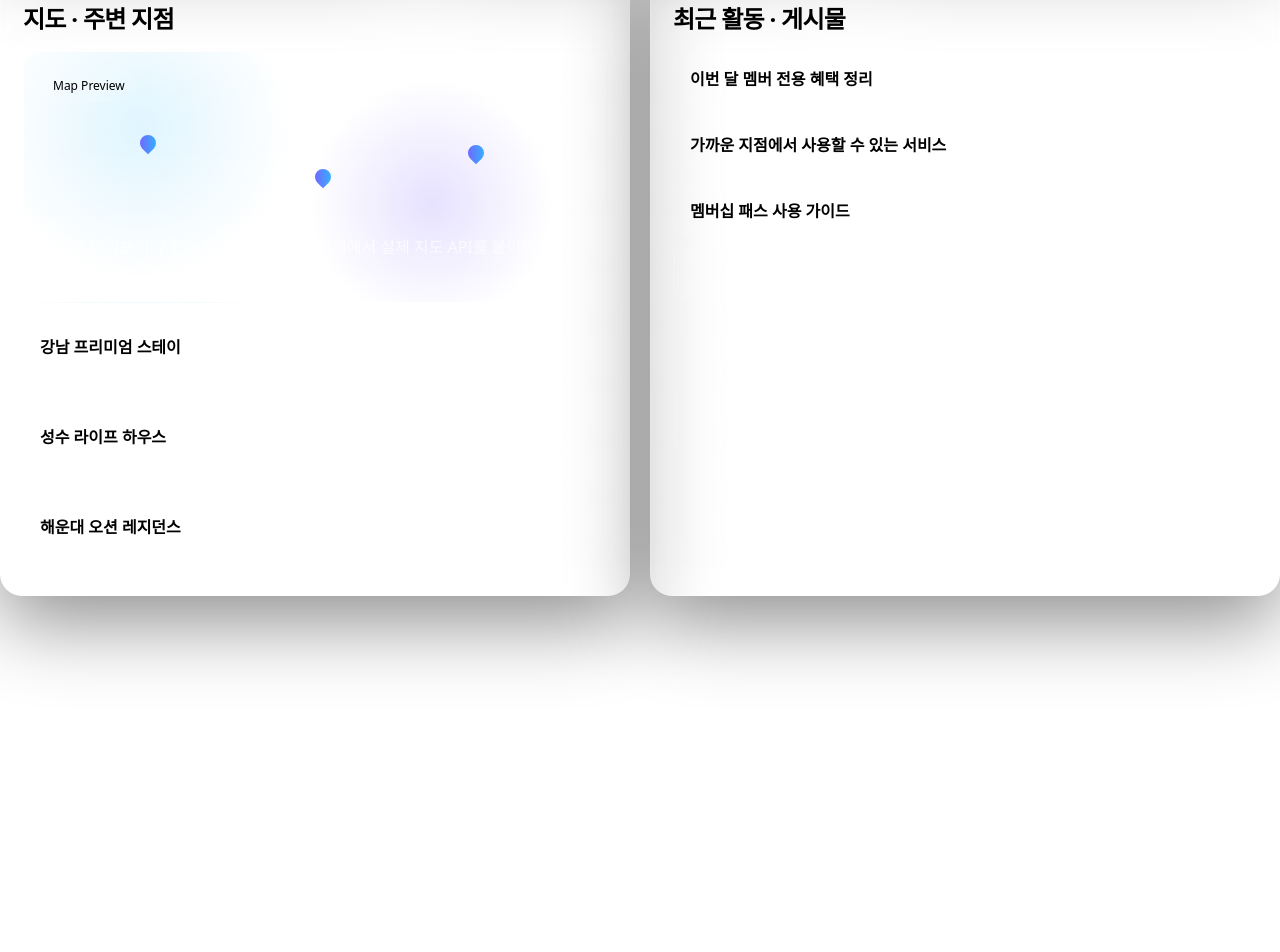
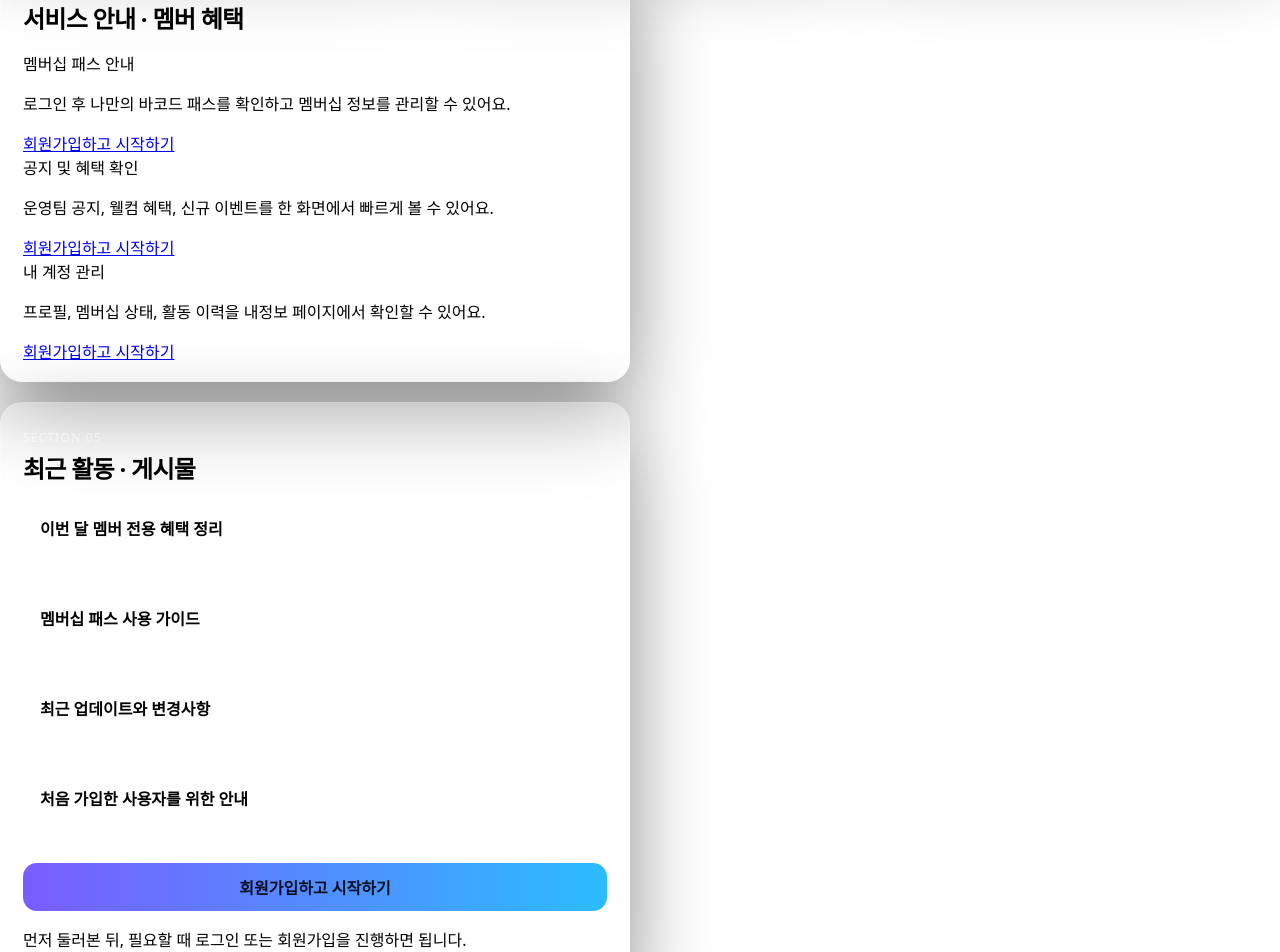
Before and after one commit to jienemadmin/take01, a Next.js app: page / in a window 1280 px wide. Shown: the part 1240-2192 px from the top of the page. Before the commit the page ends 1836 px from the top, so only its background shows below. Built offline with nearby package versions, Linux system fonts and the light colour scheme; no server answers.

Commit message:
Update page.tsx

```diff
--- a/app/page.tsx
+++ b/app/page.tsx
@@ -12,8 +12,11 @@ export default async function HomePage() {
 
   const isLoggedIn = !!session?.user;
   const displayName = session?.user?.name || "Guest";
-  const displayEmail = session?.user?.email || "로그인 후 내 계정을 확인할 수 있어요";
-  const membershipStatus = isLoggedIn ? "멤버십 상태 확인 가능" : "로그인 후 내 멤버십 확인";
+  const displayEmail =
+    session?.user?.email || "로그인 후 내 계정 정보를 확인할 수 있어요";
+  const membershipStatus = isLoggedIn
+    ? "멤버십 상태 확인 가능"
+    : "로그인 후 내 멤버십 확인";
   const barcodeValue = isLoggedIn ? "MEMBER-••••-REAL" : "MEMBER-PREVIEW";
   const barcodeHint = isLoggedIn
     ? "내 바코드를 열어 실제 패스를 확인하세요."
@@ -23,33 +26,62 @@ export default async function HomePage() {
     {
       id: 1,
       title: "웰컴 멤버십 혜택",
-      desc: "회원가입 후 첫 멤버십 안내를 확인하세요.",
+      desc: "회원가입 후 첫 멤버십 안내와 기본 혜택을 확인하세요.",
       href: isLoggedIn ? "/me" : getLoginHref("/me"),
     },
     {
       id: 2,
-      title: "이번 주 추천 숙소",
-      desc: "가까운 지점과 혜택을 확인해보세요.",
-      href: "#lodgings",
+      title: "이번 주 운영 공지",
+      desc: "새로운 기능과 서비스 변경 사항을 빠르게 확인하세요.",
+      href: "#notices",
     },
     {
       id: 3,
-      title: "공지사항 업데이트",
-      desc: "서비스 변경사항과 새로운 이벤트를 확인하세요.",
-      href: "#notices",
+      title: "패스 사용 안내",
+      desc: "바코드 패스와 멤버십 사용 방식을 미리 둘러보세요.",
+      href: "#benefits",
     },
   ];
 
-  const lodgings = [
-    { id: 1, name: "강남 프리미엄 스테이", area: "서울 강남", tag: "도심형" },
-    { id: 2, name: "성수 라이프 하우스", area: "서울 성수", tag: "트렌디" },
-    { id: 3, name: "해운대 오션 레지던스", area: "부산 해운대", tag: "오션뷰" },
+  const benefits = [
+    {
+      id: 1,
+      title: "멤버십 패스 안내",
+      desc: "로그인 후 나만의 바코드 패스를 확인하고 멤버십 정보를 관리할 수 있어요.",
+    },
+    {
+      id: 2,
+      title: "공지 및 혜택 확인",
+      desc: "운영팀 공지, 웰컴 혜택, 신규 이벤트를 한 화면에서 빠르게 볼 수 있어요.",
+    },
+    {
+      id: 3,
+      title: "내 계정 관리",
+      desc: "프로필, 멤버십 상태, 활동 이력을 내정보 페이지에서 확인할 수 있어요.",
+    },
   ];
 
   const posts = [
-    { id: 1, title: "이번 달 멤버 전용 혜택 정리", meta: "운영팀 · 2시간 전" },
-    { id: 2, title: "가까운 지점에서 사용할 수 있는 서비스", meta: "운영팀 · 어제" },
-    { id: 3, title: "멤버십 패스 사용 가이드", meta: "운영팀 · 2일 전" },
+    {
+      id: 1,
+      title: "이번 달 멤버 전용 혜택 정리",
+      meta: "운영팀 · 2시간 전",
+    },
+    {
+      id: 2,
+      title: "멤버십 패스 사용 가이드",
+      meta: "운영팀 · 어제",
+    },
+    {
+      id: 3,
+      title: "최근 업데이트와 변경사항",
+      meta: "운영팀 · 2일 전",
+    },
+    {
+      id: 4,
+      title: "처음 가입한 사용자를 위한 안내",
+      meta: "운영팀 · 3일 전",
+    },
   ];
 
   return (
@@ -88,11 +120,12 @@ export default async function HomePage() {
             <h1 className="public-title">
               로그인 전에
               <br />
-              서비스 핵심 화면을 먼저 보여주세요
+              핵심 화면을 먼저 경험하세요
             </h1>
             <p className="public-desc">
-              프로필, 멤버십, 바코드 패스, 공지, 숙소, 최근 활동을 먼저 경험하게 하고
-              실제 액션에서만 로그인 또는 회원가입을 유도하는 구조입니다.
+              프로필, 멤버십, 바코드 패스, 공지, 최근 활동을 먼저 보여주고
+              실제 액션이 필요한 순간에만 로그인 또는 회원가입을 유도하는
+              공개형 홈 구조입니다.
             </p>
 
             <div className="public-hero__actions">
@@ -137,7 +170,9 @@ export default async function HomePage() {
           </div>
 
           <div className="public-profileCard">
-            <div className="public-avatar">{isLoggedIn ? displayName.slice(0, 1) : "G"}</div>
+            <div className="public-avatar">
+              {isLoggedIn ? displayName.slice(0, 1) : "G"}
+            </div>
 
             <div className="public-profileMeta">
               <div className="public-profileName">{displayName}</div>
@@ -172,7 +207,11 @@ export default async function HomePage() {
             </div>
           </div>
 
-          <div className={`public-barcodeCard ${isLoggedIn ? "is-active" : "is-preview"}`}>
+          <div
+            className={`public-barcodeCard ${
+              isLoggedIn ? "is-active" : "is-preview"
+            }`}
+          >
             <div className="public-barcodeCard__top">
               <span>Membership Pass</span>
               <span>{isLoggedIn ? "LIVE" : "PREVIEW"}</span>
@@ -207,7 +246,11 @@ export default async function HomePage() {
 
         <div className="public-bannerGrid">
           {banners.map((banner) => (
-            <Link key={banner.id} href={banner.href} className="mp-card public-bannerCard">
+            <Link
+              key={banner.id}
+              href={banner.href}
+              className="mp-card public-bannerCard"
+            >
               <div className="public-bannerCard__title">{banner.title}</div>
               <p className="public-bannerCard__desc">{banner.desc}</p>
               <span className="public-bannerCard__cta">자세히 보기</span>
@@ -216,47 +259,34 @@ export default async function HomePage() {
         </div>
       </section>
 
-      <section id="lodgings" className="public-sectionGrid">
-        <article className="mp-card public-panel">
+      <section id="benefits" className="public-sectionGrid">
+        <article className="mp-card public-panel public-panel--full">
           <div className="public-sectionHead">
             <div>
               <div className="public-sectionLabel">SECTION 04</div>
-              <h2>지도 · 주변 지점</h2>
+              <h2>서비스 안내 · 멤버 혜택</h2>
             </div>
           </div>
 
-          <div className="public-mapMock">
-            <div className="public-mapMock__badge">Map Preview</div>
-            <div className="public-mapMock__pins">
-              <span />
-              <span />
-              <span />
-            </div>
-            <p>지금은 미리보기 구조만 표시합니다. 다음 단계에서 실제 지도 API를 붙이면 됩니다.</p>
-          </div>
-
-          <div className="public-lodgingList">
-            {lodgings.map((item) => (
-              <div key={item.id} className="public-lodgingItem">
-                <div>
-                  <div className="public-lodgingName">{item.name}</div>
-                  <div className="public-lodgingMeta">
-                    {item.area} · {item.tag}
-                  </div>
-                </div>
-
+          <div className="public-benefitGrid">
+            {benefits.map((item) => (
+              <div key={item.id} className="public-benefitCard">
+                <div className="public-benefitCard__title">{item.title}</div>
+                <p className="public-benefitCard__desc">{item.desc}</p>
                 <Link
-                  className="mp-actionBtn"
-                  href={isLoggedIn ? "/me" : getLoginHref("/login")}
+                  className="public-benefitCard__cta"
+                  href={isLoggedIn ? "/me" : getLoginHref("/register")}
                 >
-                  {isLoggedIn ? "저장" : "로그인 후 저장"}
+                  {isLoggedIn ? "내정보로 이동" : "회원가입하고 시작하기"}
                 </Link>
               </div>
             ))}
           </div>
         </article>
+      </section>
 
-        <article id="notices" className="mp-card public-panel">
+      <section id="notices" className="public-sectionGrid">
+        <article className="mp-card public-panel public-panel--full">
           <div className="public-sectionHead">
             <div>
               <div className="public-sectionLabel">SECTION 05</div>
@@ -267,18 +297,40 @@ export default async function HomePage() {
           <div className="public-postList">
             {posts.map((post) => (
               <div key={post.id} className="public-postItem">
-                <div className="public-postTitle">{post.title}</div>
-                <div className="public-postMeta">{post.meta}</div>
+                <div>
+                  <div className="public-postTitle">{post.title}</div>
+                  <div className="public-postMeta">{post.meta}</div>
+                </div>
+
+                <Link
+                  className="mp-actionBtn"
+                  href={isLoggedIn ? "/me" : getLoginHref("/login")}
+                >
+                  {isLoggedIn ? "열기" : "로그인 후 더보기"}
+                </Link>
               </div>
             ))}
           </div>
 
-          <Link
-            className="mp-footBtn"
-            href={isLoggedIn ? "/me" : getLoginHref("/register")}
-          >
-            {isLoggedIn ? "내 활동 더 보기" : "회원가입하고 내 활동 시작하기"}
-          </Link>
+          <div className="public-finalCta">
+            {isLoggedIn ? (
+              <>
+                <Link className="mp-primary public-primaryBtn" href="/me">
+                  내 계정으로 이동
+                </Link>
+                <p>로그인 상태예요. 내정보에서 멤버십과 계정 정보를 관리할 수 있어요.</p>
+              </>
+            ) : (
+              <>
+                <Link className="mp-primary public-primaryBtn" href="/register">
+                  회원가입하고 시작하기
+                </Link>
+                <p>
+                  먼저 둘러본 뒤, 필요할 때 로그인 또는 회원가입을 진행하면 됩니다.
+                </p>
+              </>
+            )}
+          </div>
         </article>
       </section>
     </div>
```
